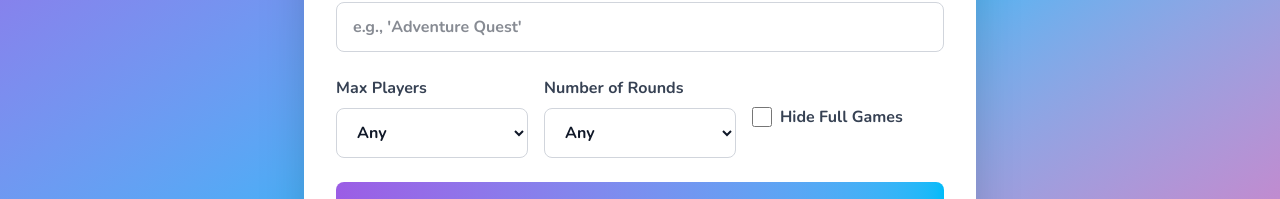
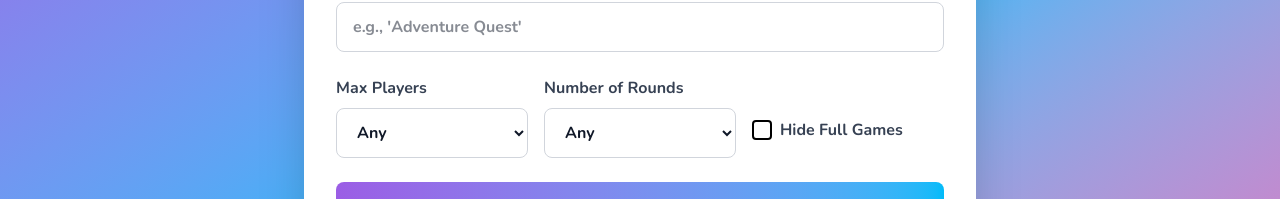
Before and after one commit to justinl66/garlictext, a React (Vite) app in the folder frontend/: page /findGame in a window 1280 px wide. Shown: the part 286-485 px from the top of the page. Built offline with nearby package versions, Linux system fonts and the light colour scheme; no server answers.

Commit message:
Can now change max players in game lobby - can also correctly query the max players

```diff
--- a/frontend/src/pages/General/FindGame.tsx
+++ b/frontend/src/pages/General/FindGame.tsx
@@ -125,7 +125,7 @@ export default function FindGame() {
               </div>
 
               {/* Filters */}
-              <div className="grid grid-cols-1 md:grid-cols-3 gap-4">
+              <div className="grid grid-cols-1 md:grid-cols-3 gap-4 items-end">
                 {/* Max Players Filter */}
                 <div>
                   <label htmlFor="maxPlayers" className="block text-gray-700 font-medium mb-2">Max Players</label>
@@ -136,11 +136,11 @@ export default function FindGame() {
                     className="w-full px-4 py-3 rounded-lg border border-gray-300 focus:outline-none focus:ring-2 focus:ring-[#00BBF9] text-gray-900"
                   >
                     <option value="">Any</option>
-                    <option value="2">2</option>
-                    <option value="3">3</option>
-                    <option value="4">4</option>
-                    <option value="5">5</option>
-                    <option value="6">6+</option>
+                    <option value="4">4 Players</option>
+                    <option value="6">6 Players</option>
+                    <option value="8">8 Players</option>
+                    <option value="10">10 Players</option>
+                    <option value="12">12 Players</option>
                   </select>
                 </div>
 
@@ -154,23 +154,47 @@ export default function FindGame() {
                     className="w-full px-4 py-3 rounded-lg border border-gray-300 focus:outline-none focus:ring-2 focus:ring-[#00BBF9] text-gray-900"
                   >
                     <option value="">Any</option>
+                    <option value="2">2</option>
+                    <option value="3">3</option>
+                    <option value="4">4</option>
                     <option value="5">5</option>
-                    <option value="8">8</option>
-                    <option value="10">10</option>
-                    <option value="12">12</option>
                   </select>
                 </div>
 
                 {/* Hide Full Games Checkbox */}
-                <div className="flex items-center mt-2 md:mt-0">
+                <div className="flex items-center mb-4">
                   <input
                     type="checkbox"
                     id="hideFullGames"
                     checked={pendingHideFullGames}
                     onChange={(e) => setPendingHideFullGames(e.target.checked)}
-                    className="h-5 w-5 text-[#00BBF9] rounded border-gray-300 focus:ring-[#00BBF9]"
+                    // Hide the native checkbox visually, but keep it accessible
+                    className="sr-only peer"
                   />
-                  <label htmlFor="hideFullGames" className="ml-2 block text-gray-700 font-medium">Hide Full Games</label>
+                  <div
+                    // This div will be our custom checkbox
+                    className={`
+                      relative w-5 h-5 rounded border-2 transition-all duration-200 ease-in-out
+                      ${pendingHideFullGames // Apply classes based on the pending state
+                        ? 'bg-gradient-to-br from-[#9B5DE5] via-[#00BBF9] scale-125' // Checked state: gradient background, no border
+                        : 'bg-white border-black' // Unchecked state: white background, black border
+                      }
+                      peer-focus:ring-2 peer-focus:ring-[#00BBF9] peer-focus:ring-offset-2
+                      flex items-center justify-center
+                    `}
+                    // This makes the custom div clickable and toggles the hidden input
+                    onClick={() => setPendingHideFullGames(!pendingHideFullGames)}
+                  >
+                    {pendingHideFullGames && (
+                      // Checkmark for checked state
+                      <svg className="w-3 h-3 text-white" fill="none" viewBox="0 0 24 24" stroke="currentColor" strokeWidth="3">
+                        <path strokeLinecap="round" strokeLinejoin="round" d="M5 13l4 4L19 7" />
+                      </svg>
+                    )}
+                  </div>
+                  <label htmlFor="hideFullGames" className="ml-2 block text-gray-700 font-medium cursor-pointer">
+                    Hide Full Games
+                  </label>
                 </div>
               </div>
 
--- a/frontend/src/pages/game/GameLobby.tsx
+++ b/frontend/src/pages/game/GameLobby.tsx
@@ -18,7 +18,7 @@ export default function GameLobby() {
     rounds: 3,
     drawingTime: 60,
     writingTime: 60,
-    maxPlayers: 10,
+    maxPlayers: 8,
   });
   const [error, setError] = useState<string | null>(null);
   const [gameStarted, setGameStarted] = useState<boolean>(false);
@@ -81,6 +81,28 @@ export default function GameLobby() {
     }
   }
 
+  const updateMaxPlayers = async (maxPlayers: number) => {
+    setGameSettings({...gameSettings, maxPlayers: maxPlayers})
+    try{
+     const response = await fetch(`http://localhost:5001/api/games/${roomId}`, {
+      method: 'PUT',
+      headers: {
+        'Content-Type': 'application/json',
+        'Authorization': `Bearer ${user?.stsTokenManager.accessToken}`,
+      },
+      body: JSON.stringify({ maxPlayers }),
+    })
+
+    if (!response.ok) {
+      const errorText = await response.json();
+      throw new Error(errorText.message);
+    }
+  }catch(e:any){
+    setError("Error updating rounds: " + e.message);
+    return;
+  }
+}
+
   const updateRounds = async (rounds: number) => {
     setGameSettings({...gameSettings, rounds: rounds})
     try{
@@ -96,7 +118,6 @@ export default function GameLobby() {
     if (!response.ok) {
       const errorText = await response.json();
       throw new Error(errorText.message);
-      return;
     }
   }catch(e:any){
     setError("Error updating rounds: " + e.message);
@@ -276,6 +297,21 @@ const updateWritingTime = async (writingTime: number) => {
               <div>                <h3 className="text-xl font-semibold mb-4 text-[#9B5DE5]">Game Settings</h3>
                 <div className="space-y-4">
                   <div>
+                    <label className="block text-gray-800 font-medium mb-2">Max Players</label>
+                    <select
+                      value={gameSettings.maxPlayers}
+                      onChange={(e) => updateMaxPlayers(+e.target.value)}
+                      className="w-full px-3 py-2 rounded-lg border border-gray-300 focus:outline-none focus:ring-2 focus:ring-[#00BBF9] text-gray-800"
+                      disabled={creator != user?.uid}
+                    >
+                      <option value={4}>4 Players</option>
+                      <option value={6}>6 Players</option>
+                      <option value={8}>8 Players</option>
+                      <option value={10}>10 Players</option>
+                      <option value={12}>12 Players</option>
+                    </select>
+                  </div>
+                  <div>
                     <label className="block text-gray-800 font-medium mb-2">Rounds</label>
                     <select
                       value={gameSettings.rounds}
```
Also changed, not shown: 1 other file (tests, documents, lock files or other folders).
